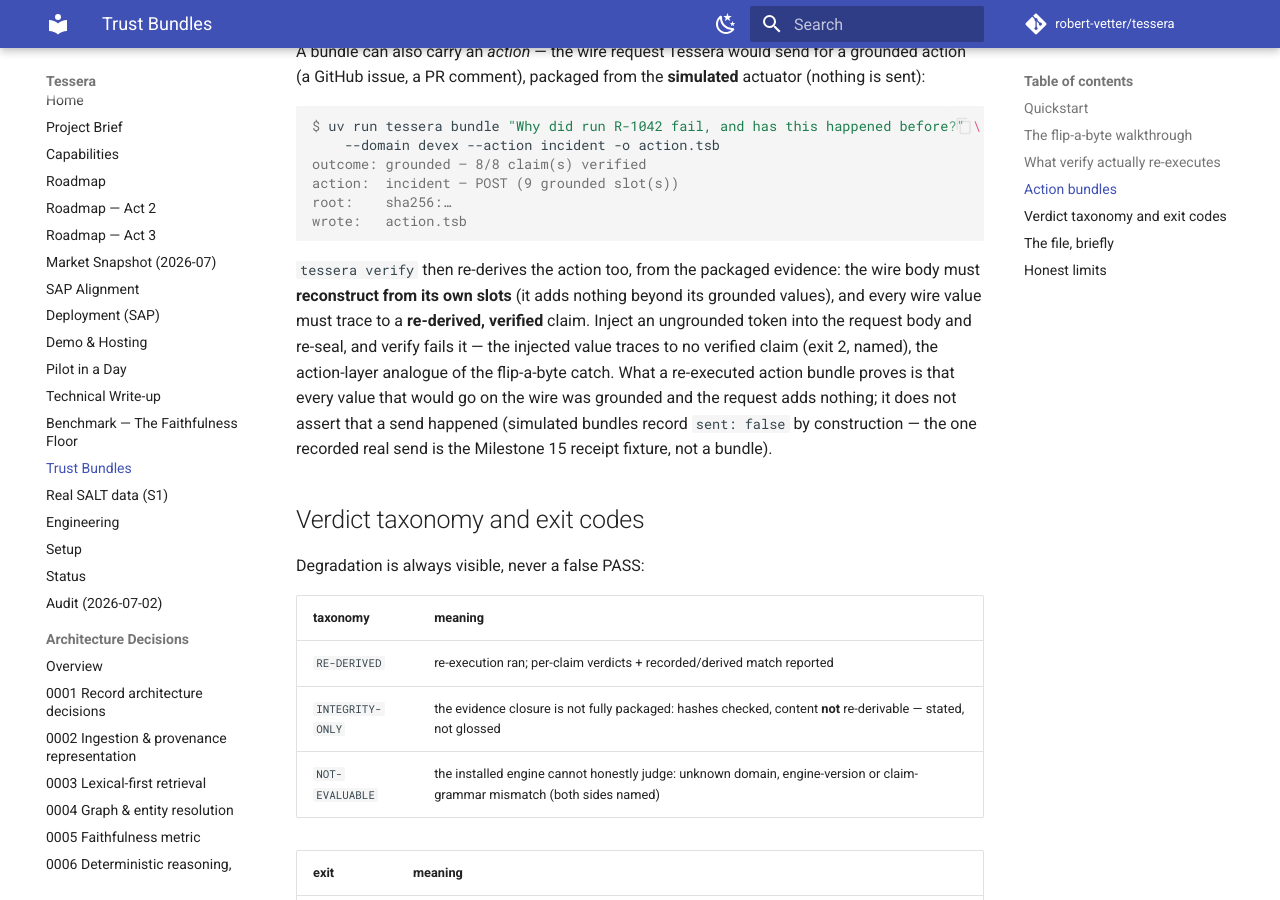
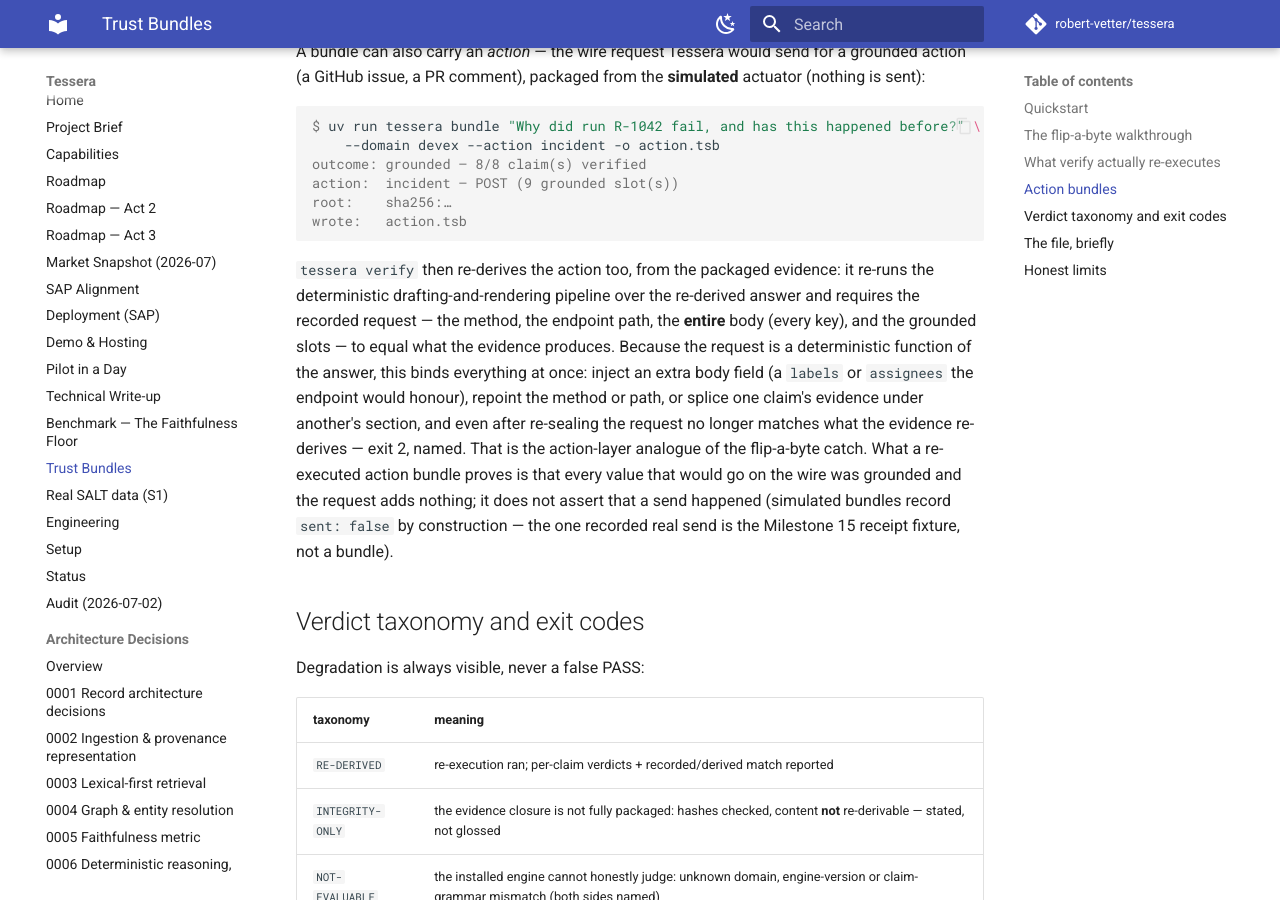
Before and after one commit to robert-vetter/tessera, an MkDocs documentation site: the page built from docs/BUNDLE.md, in a window 1280 px wide and 900 px high, scrolled down 3232 px. Built offline with MkDocs 1.6.1 and Material for MkDocs 9.7.7, drawn with Linux system fonts in a browser that asks for light colours; comment, search, counter and statistics services are not loaded.

Commit message:
fix: strengthen action re-derivation after adversarial review (spec 0136)
Adversarial pre-merge review found three CONFIRMED false-PASS attacks
against the field-by-field action check: injected labels/assignees/
milestone body keys, a repointed method/path, and a cross-claim value
splice. Replaced it with full re-derivation — re-run the frozen drafting
+ rendering pipeline over the re-derived answer and require the recorded
receipt's method, path, entire body dict, and slots to equal it exactly.
Because the request is a deterministic function of the answer, one
equality binds every wire detail; all three attacks fail by construction.
A claimed real send is also rejected. Spec 0136 + BUNDLE.md updated; 17
action tests incl. the three review attacks; gate green (682 passed).

Co-Authored-By: Claude Fable 5 <noreply@anthropic.com>

````diff
--- a/docs/BUNDLE.md
+++ b/docs/BUNDLE.md
@@ -160,12 +160,16 @@ wrote:   action.tsb
 ```
 
 `tessera verify` then re-derives the action too, from the packaged
-evidence: the wire body must **reconstruct from its own slots** (it adds
-nothing beyond its grounded values), and every wire value must trace to a
-**re-derived, verified** claim. Inject an ungrounded token into the
-request body and re-seal, and verify fails it — the injected value traces
-to no verified claim (exit 2, named), the action-layer analogue of the
-flip-a-byte catch. What a re-executed action bundle proves is that every
+evidence: it re-runs the deterministic drafting-and-rendering pipeline
+over the re-derived answer and requires the recorded request — the
+method, the endpoint path, the **entire** body (every key), and the
+grounded slots — to equal what the evidence produces. Because the request
+is a deterministic function of the answer, this binds everything at once:
+inject an extra body field (a `labels` or `assignees` the endpoint would
+honour), repoint the method or path, or splice one claim's evidence under
+another's section, and even after re-sealing the request no longer matches
+what the evidence re-derives — exit 2, named. That is the action-layer
+analogue of the flip-a-byte catch. What a re-executed action bundle proves is that every
 value that would go on the wire was grounded and the request adds nothing;
 it does not assert that a send happened (simulated bundles record
 `sent: false` by construction — the one recorded real send is the
````
Also changed, not shown: specs/0136-action-bundles.md (+20 -18 lines), 2 other files.
